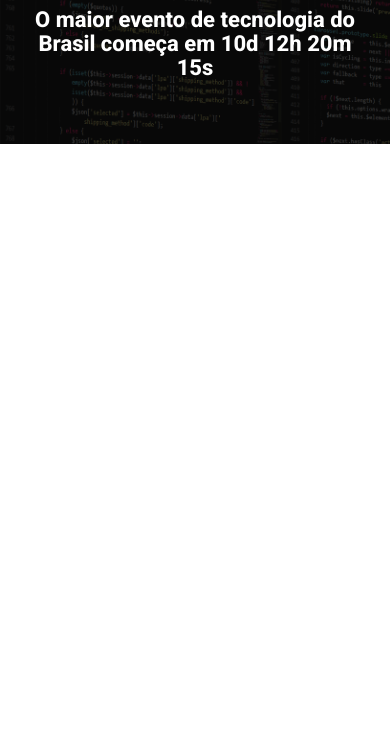
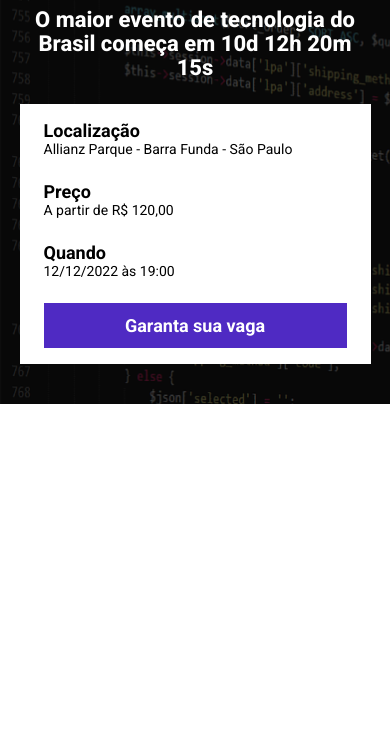
Before and after one commit to vianarafaa/ebac_tech_talks, a website built with Parcel: page src/index.html in a window 390 px wide. Shown: the part 96-844 px from the top of the page. Built offline with nearby package versions, Linux system fonts and the light colour scheme.

Commit message:
criação do hero e seus componentes

```diff
--- a/src/index.html
+++ b/src/index.html
@@ -14,8 +14,24 @@
         <header class="hero">
             <div class="container">
                 <img src="./images/ebac_logo.svg" alt="EBAC" class="hero__logo" />
-
                 <p class="hero__text">O maior evento de tecnologia do Brasil começa em 10d 12h 20m 15s</p>
+                <div class="infos-bar">
+                    <ul class="infos-bar__infos">
+                        <li class="infos-bar__infos__item">
+                            <b>Localização</b>
+                            Allianz Parque - Barra Funda - São Paulo
+                        </li>
+                        <li class="infos-bar__infos__item">
+                            <b>Preço</b>
+                            A partir de R$ 120,00
+                        </li>
+                        <li class="infos-bar__infos__item">
+                            <b>Quando</b>
+                            12/12/2022 às 19:00
+                        </li>
+                    </ul>
+                    <a href="#" class="button button--primary">Garanta sua vaga</a>
+                </div>
             </div>
         </header>
     </body>
--- /dev/null
+++ b/src/styles/components/_buttons.scss
@@ -0,0 +1,25 @@
+.button {
+    padding: 12px;
+    font-size: 18px;
+    font-weight: bold;
+    text-decoration: none;
+    text-align: center;
+    cursor: pointer;
+    white-space: nowrap;
+
+    &--primary {
+        color: #fff;
+        background-color: #4f2ac3;
+    }
+
+    @media (max-width: 640px) {
+        display: block;
+        justify-content: center;
+        width: 100%;
+    }
+
+    @media (max-width: 1024px) {
+        display: flex;
+        align-items: center;
+    }
+}
--- /dev/null
+++ b/src/styles/components/_infos_bar.scss
@@ -0,0 +1,40 @@
+.infos-bar {
+    padding: 16px 24px;
+    background-color: #fff;
+    display: flex;
+    justify-content: space-between;
+
+    &__infos {
+        display: flex;
+        gap: 40px;
+
+        &__item {
+            color: #000;
+            font-size: 14px;
+
+            b {
+                color: #000;
+                font-size: 18px;
+                display: block;
+            }
+        }
+    }
+
+    @media (max-width: 640px) {
+        display: block;
+
+        &__infos {
+            display: block;
+
+            &__item {
+                margin-bottom: 24px;
+            }
+        }
+    }
+
+    @media (max-width: 1024px) {
+        &__infos {
+            gap: 16px;
+        }
+    }
+}
--- a/src/styles/main.scss
+++ b/src/styles/main.scss
@@ -1,4 +1,6 @@
 @use 'hero';
+@use 'components/infos_bar';
+@use 'components/buttons';
 
 * {
     margin: 0;
@@ -6,6 +8,7 @@
     box-sizing: border-box;
     font-family: 'Roboto', sans-serif;
     color: #fff;
+    list-style: none;
 }
 
 .container {
```
